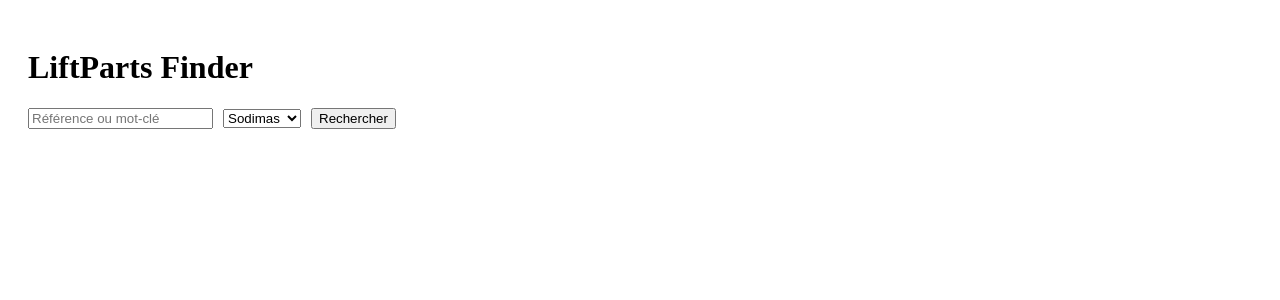
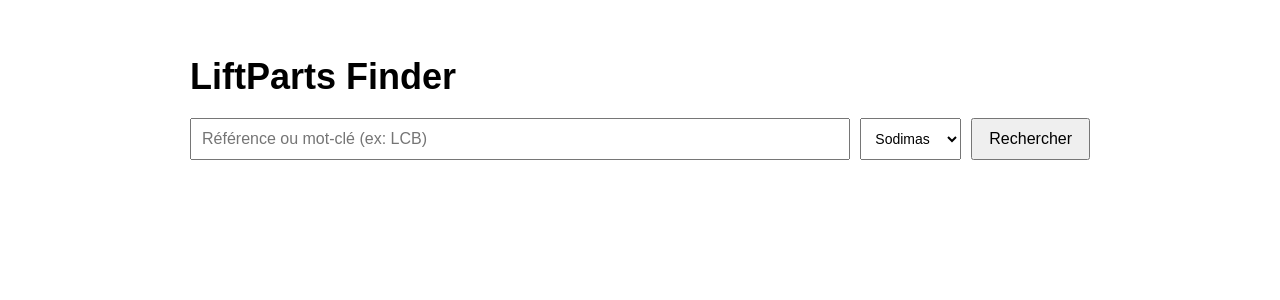
Before and after one commit to Zied-LPF/liftparts-finder, a Next.js app: page / in a window 1280 px wide. Shown: the top 300 px of the page. Built offline with nearby package versions, Linux system fonts and the light colour scheme.

Commit message:
ui: improve search layout and result cards

```diff
--- a/pages/index.tsx
+++ b/pages/index.tsx
@@ -17,8 +17,12 @@ export default function Home() {
   const [query, setQuery] = useState('')
   const [favoriteSupplier, setFavoriteSupplier] = useState('Sodimas')
   const [results, setResults] = useState<Part[]>([])
+  const [loading, setLoading] = useState(false)
 
   const search = async () => {
+    if (!query.trim()) return
+    setLoading(true)
+
     const res = await fetch(
       `/api/search?q=${encodeURIComponent(query)}&favoriteSupplier=${encodeURIComponent(
         favoriteSupplier
@@ -26,22 +30,48 @@ export default function Home() {
     )
     const data = await res.json()
     setResults(data)
+    setLoading(false)
   }
 
   return (
-    <main style={{ padding: 20 }}>
-      <h1>LiftParts Finder</h1>
+    <main
+      style={{
+        maxWidth: 900,
+        margin: '0 auto',
+        padding: 24,
+        fontFamily: 'Arial, sans-serif',
+      }}
+    >
+      <h1 style={{ fontSize: 36, marginBottom: 20 }}>
+        LiftParts Finder
+      </h1>
 
+      {/* 🔎 BARRE DE RECHERCHE */}
+      <div
+        style={{
+          display: 'flex',
+          gap: 10,
+          marginBottom: 30,
+        }}
+      >
         <input
           value={query}
           onChange={(e) => setQuery(e.target.value)}
-        placeholder="Référence ou mot-clé"
+          placeholder="Référence ou mot-clé (ex: LCB)"
+          style={{
+            flex: 1,
+            padding: 10,
+            fontSize: 16,
+          }}
         />
 
         <select
           value={favoriteSupplier}
           onChange={(e) => setFavoriteSupplier(e.target.value)}
-        style={{ marginLeft: 10 }}
+          style={{
+            padding: 10,
+            fontSize: 14,
+          }}
         >
           <option value="Sodimas">Sodimas</option>
           <option value="Otis">Otis</option>
@@ -49,22 +79,49 @@ export default function Home() {
           <option value="Schindler">Schindler</option>
         </select>
 
-      <button onClick={search} style={{ marginLeft: 10 }}>
+        <button
+          onClick={search}
+          style={{
+            padding: '10px 16px',
+            fontSize: 16,
+            cursor: 'pointer',
+          }}
+        >
           Rechercher
         </button>
+      </div>
 
-      <ul>
+      {/* ⏳ LOADING */}
+      {loading && <p>Recherche en cours…</p>}
+
+      {/* 📦 RÉSULTATS */}
+      {!loading && results.length === 0 && query && (
+        <p>Aucune pièce trouvée</p>
+      )}
+
+      <div style={{ display: 'grid', gap: 16 }}>
         {results.map((part) => (
-          <li key={part.id} style={{ marginTop: 15 }}>
-            <strong>{part.name}</strong>
-            <br />
-            Référence : {part.reference}
-            <br />
-            Marque : {part.brand}
-            <br />
-            Fournisseur : {part.supplier?.name}
-            <br />
+          <div
+            key={part.id}
+            style={{
+              border: '1px solid #ccc',
+              borderRadius: 6,
+              padding: 16,
+              background: '#fafafa',
+            }}
+          >
+            <strong style={{ fontSize: 18 }}>
+              {part.name}
+            </strong>
+
+            <div style={{ marginTop: 6 }}>
+              <div>Référence : {part.reference}</div>
+              <div>Marque : {part.brand}</div>
+              <div>Fournisseur : {part.supplier?.name}</div>
+            </div>
+
             {part.supplier?.baseUrl && (
+              <div style={{ marginTop: 10 }}>
                 <a
                   href={
                     part.supplier.baseUrl +
@@ -72,12 +129,13 @@ export default function Home() {
                   }
                   target="_blank"
                 >
-                Voir chez le fournisseur
+                  🔗 Voir chez le fournisseur
                 </a>
+              </div>
             )}
-          </li>
+          </div>
         ))}
-      </ul>
+      </div>
     </main>
   )
 }
```
Lines whose indentation alone changed are shown as unchanged.
